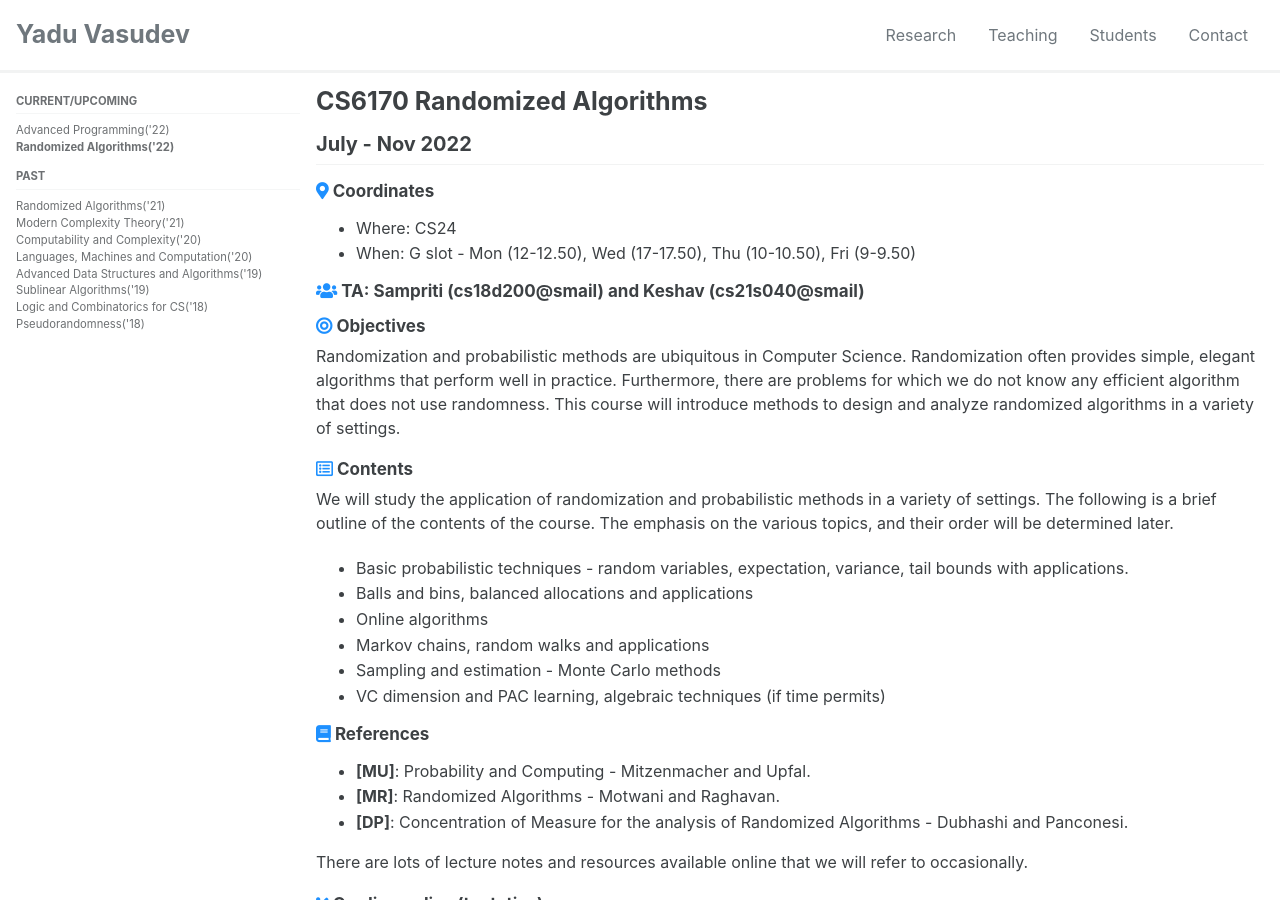
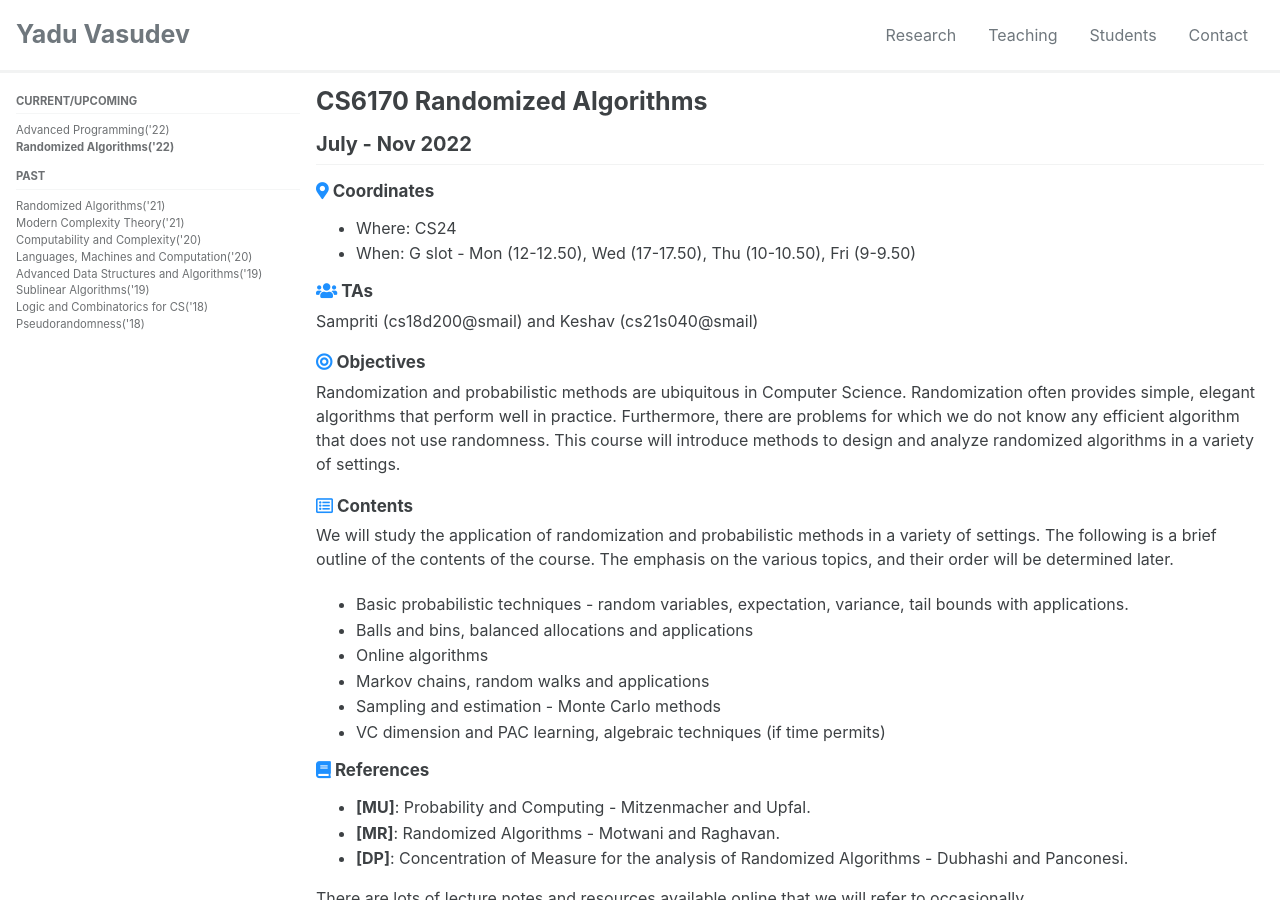
Before and after one commit to yaduvasudev/yaduvasudev.github.io, a Jekyll site: the page built from _pages/6170-22.md, in a window 1280 px wide and 900 px high. Built offline with Jekyll 4.4.1, drawn with Linux system fonts in a browser that asks for light colours; cached includes are drawn as plain includes.

Commit message:
Update 6170-22.md
TAs

```diff
--- a/_pages/6170-22.md
+++ b/_pages/6170-22.md
@@ -13,7 +13,8 @@ title: CS6170 Randomized Algorithms
 - Where: CS24
 - When: G slot - Mon (12-12.50), Wed (17-17.50), Thu (10-10.50), Fri (9-9.50)
 
-#### <i class="fas fa-users" style="color:DodgerBlue"></i> TA: Sampriti (cs18d200@smail) and Keshav (cs21s040@smail)
+#### <i class="fas fa-users" style="color:DodgerBlue"></i> TAs
+Sampriti (cs18d200@smail) and Keshav (cs21s040@smail)
 
 
 #### <i class="fas fa-bullseye" style="color:DodgerBlue"></i> Objectives
```
